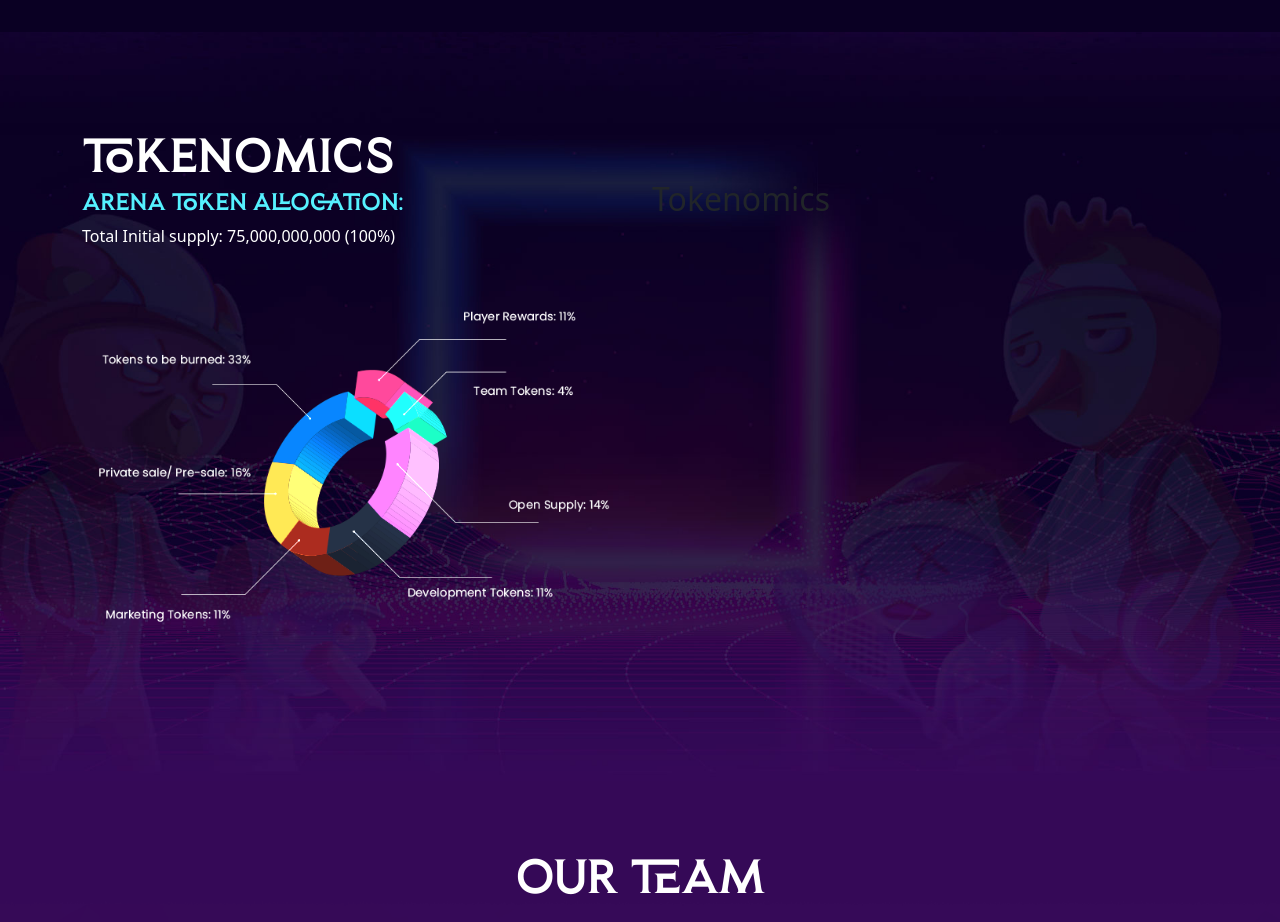
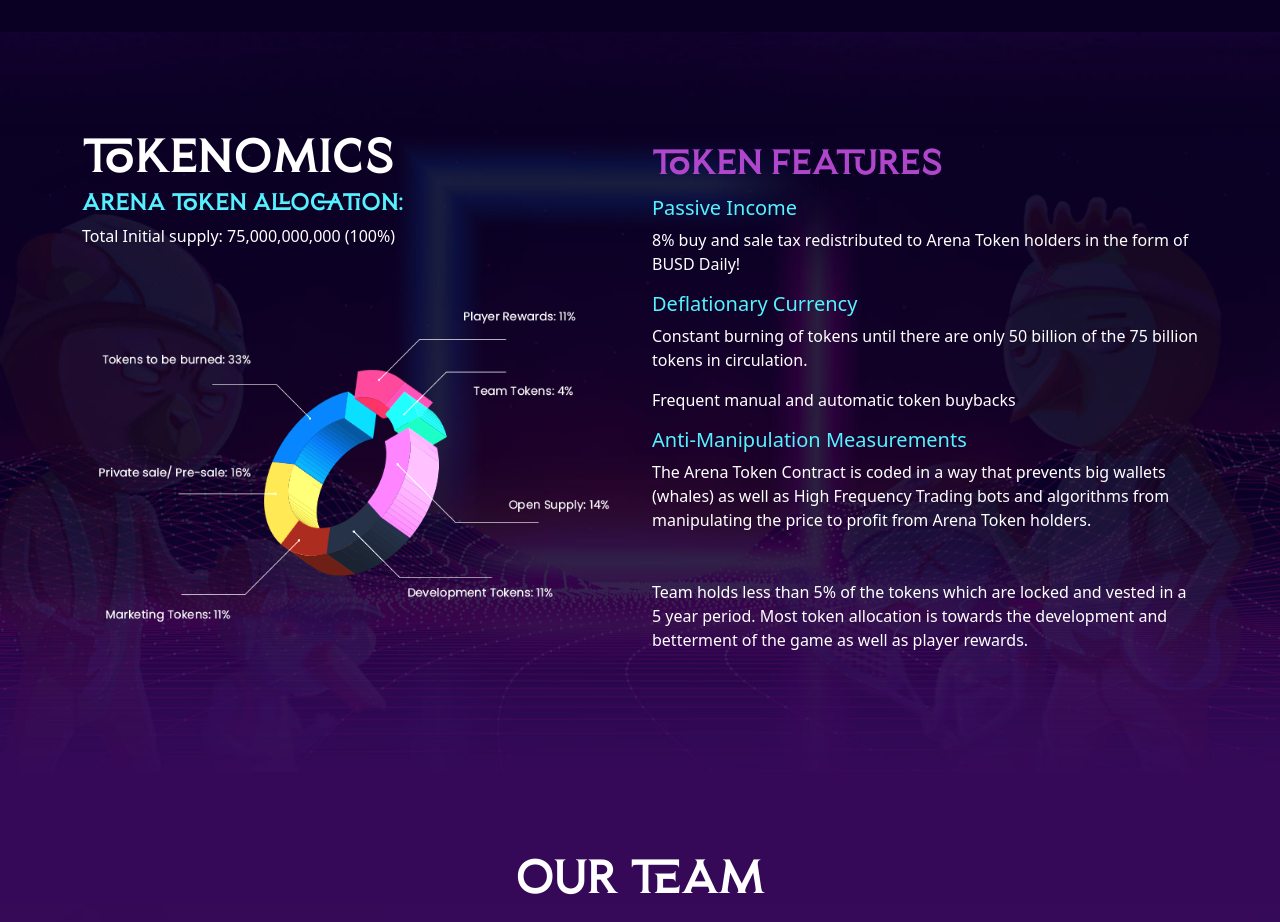
Before and after one commit to afshal1997/arena-verse, a React (Create React App) app: page / in a window 1280 px wide. Shown: the part 5540-6462 px from the top of the page. Built offline with nearby package versions, Linux system fonts and the light colour scheme.

Commit message:
Tokenomics complete

```diff
--- a/src/Components/NonAuth/HomePage/Home.css
+++ b/src/Components/NonAuth/HomePage/Home.css
@@ -203,6 +203,12 @@
     max-width: 650px;
 }
 
+.features h2{
+    text-transform: uppercase;
+    font-family: 'PlanetGamers';
+    font-size: 2.2rem;
+}
+
 
 @keyframes float {
 	0% {
--- a/src/Components/NonAuth/HomePage/HomeSection08.js
+++ b/src/Components/NonAuth/HomePage/HomeSection08.js
@@ -1,7 +1,6 @@
 import React from 'react'
 import { Col, Container, Row } from 'react-bootstrap'
 import tokenomicsImg01 from '../../../Assets/Home/tokenomicsImg.png'
-import tokenomicsImg02 from '../../../Assets/Home/tokenomicsImgText.png'
 
 const HomeSection08 = () => {
     return (
@@ -18,8 +17,22 @@
                             <img className='tokenomicsImg01' src={tokenomicsImg01} alt='tokenomicsImg' />
                         </div>
                     </Col>
-                    <Col lg={6}>
-                        <h2 className="mb-0 mt-5">Tokenomics</h2>
+                    <Col lg={6} className='m-auto text-light'>
+                        <div className="features">
+                            <h2 className="text-success">Token Features</h2>
+                            <h5 className='text-secondary'>Passive Income</h5>
+                            <p>8% buy and sale tax redistributed to Arena Token holders in the form of BUSD Daily!</p>
+                            <h5 className='text-secondary'>Deflationary Currency</h5>
+                            <p>Constant burning of tokens until there are only 50 billion of the 75 billion tokens in circulation.</p>
+                            <p>Frequent manual and automatic token buybacks </p>
+                            <h5 className='text-secondary'>Anti-Manipulation Measurements</h5>
+                            <p className='mb-5'>
+                                The Arena Token Contract is coded in a way that prevents big wallets (whales) as well as High Frequency Trading bots and algorithms from manipulating the price to profit from Arena Token holders.
+                            </p>
+                            <p>
+                                Team holds less than 5% of the tokens which are locked and vested in a 5 year period. Most token allocation is towards the development and betterment of the game as well as player rewards.
+                            </p>
+                        </div>
                     </Col>
                 </Row>
             </Container>
--- a/src/theme.scss
+++ b/src/theme.scss
@@ -13,6 +13,7 @@
 
 $primary: #350957;
 $secondary: #55f1ff;
+$success: #b046cb;
 $danger: #be3154;
 $dark: #060f2e;
 $warning: #8d3d24;
@@ -24,6 +25,7 @@
   "warning": $warning,
   "light": $light,
   "secondary": $secondary,
+  "success": $success,
 );
 
 
```
